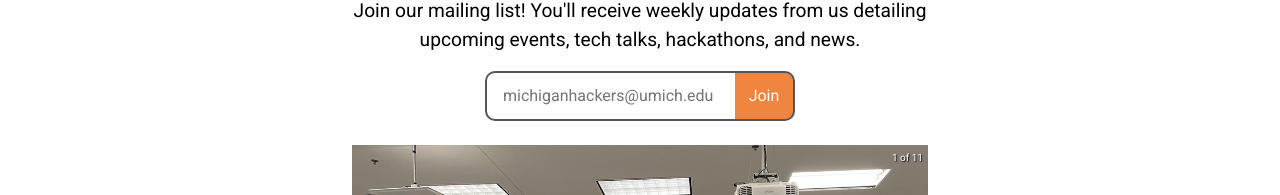
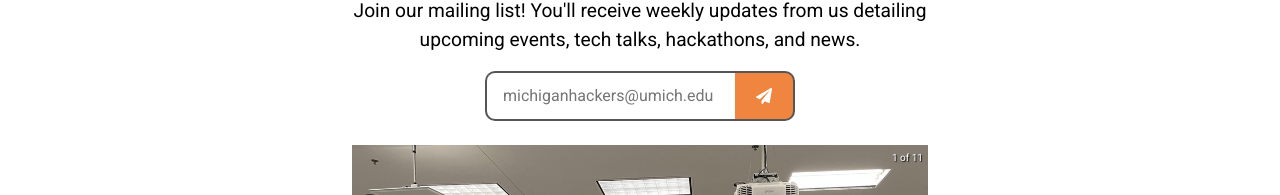
Before and after one commit to michiganhackers/mh-web-new, a React (Create React App) app: page /about in a window 1280 px wide. Shown: the part 587-782 px from the top of the page. Built offline with nearby package versions, Linux system fonts and the light colour scheme; no server answers.

Commit message:
status icons for mailing list form including loading icon

```diff
--- a/src/components/MailingList/MailingList.jsx
+++ b/src/components/MailingList/MailingList.jsx
@@ -1,12 +1,15 @@
+import { FontAwesomeIcon } from "@fortawesome/react-fontawesome";
 import React, { useState } from "react";
 import styled from "styled-components";
-import { StaticP } from "utility/ContentStyles.js";
 
 const EmailForm = styled.form`
     text-align: center;
-    margin: auto;
     padding-bottom: 24px;
+    display: flex;
+    align-items: flex-start;
+    justify-content: center;
 `;
+
 const EmailInputBox = styled.input`
     min-width: 250px;
     border: 2px solid #555;
@@ -16,7 +19,8 @@ const EmailInputBox = styled.input`
     border-bottom-left-radius: 10px;
     padding: 0 16px;
 `;
-const EmailSubmitButton = styled.input`
+
+const EmailSubmitButton = styled.button`
     color: white;
     border: 2px solid #555;
     border-left: 0;
@@ -32,49 +36,104 @@ const EmailSubmitButton = styled.input`
     &:hover {
         background: rgb(222, 103, 63);
     }
+    &:disabled {
+        background: #aaa;
+    }
+    &:disabled:hover {
+        cursor: not-allowed;
+    }
 `;
+
+const LoadingAnimation = styled.span`
+    ${(props) => (props.active ? "animation: spin 2s linear infinite;" : "")}
+    @keyframes spin {
+        0% {
+            transform: rotate(0deg);
+        }
+        100% {
+            transform: rotate(360deg);
+        }
+    }
+    display: flex;
+    justify-content: center;
+    align-items: center;
+`;
+
+const READY_STATUS = "ready";
+const LOADING_STATUS = "loading";
+const SUCCESS_STATUS = "success";
+const FAILURE_STATUS = "failure";
+
+const statusToTitle = {};
+statusToTitle[READY_STATUS] = "Send";
+statusToTitle[LOADING_STATUS] = "Sending...";
+statusToTitle[SUCCESS_STATUS] = "Sent!";
+statusToTitle[FAILURE_STATUS] = "Failed to send";
 
 export default function MailingList() {
     const [address, setAddress] = useState("");
-  const [result, setResult] = useState(null);
+    const [status, setStatus] = useState(READY_STATUS);
+    const [disabled, setDisabled] = useState(false);
 
     async function addEmailToList(e) {
         e.preventDefault();
-    setResult(null);
-
-    // make email post request
-    const response = await fetch('https://api.michhackers.com/email/add', {
-      method: 'POST',
+        setStatus(LOADING_STATUS);
+        setDisabled(true);
+        //make email post request
+        const response = await fetch("https://api.michhackers.com/email/add", {
+            method: "POST",
             headers: {
                 "Content-Type": "application/json"
             },
             body: JSON.stringify({
-        email: address
-      })
+                email: address,
+            }),
         });
 
         // handle error
         if (response.status !== 200) {
-      setResult(`An error occured: ${response.status} ${response.statusText}`);
+            setStatus(FAILURE_STATUS);
+            setDisabled(false);
+            console.error(
+                `An error occured: ${response.status} ${response.statusText}`
+            );
             return;
         }
-
-    // handle successful response
+        setStatus(SUCCESS_STATUS);
         setAddress("");
-    setResult("Successfully added!");
+        setDisabled(false);
     }
 
     return (
         <EmailForm onSubmit={addEmailToList}>
-      {result && <StaticP>{result}</StaticP>}
             <EmailInputBox
                 type="email"
                 value={address}
-        onChange={e => setAddress(e.target.value)}
+                onChange={(e) => {
+                    setAddress(e.target.value);
+                    setStatus(READY_STATUS);
+                    setDisabled(false);
+                }}
                 placeholder="michiganhackers@umich.edu"
                 required
             />
-      <EmailSubmitButton type="submit" value="Join" />
+            <EmailSubmitButton
+                type="submit"
+                disabled={disabled}
+                title={statusToTitle[status]}
+            >
+                <LoadingAnimation active={status === LOADING_STATUS}>
+                    {status === LOADING_STATUS ? (
+                        <FontAwesomeIcon icon={["fas", "spinner"]} />
+                    ) : status === READY_STATUS ? (
+                        <FontAwesomeIcon icon={["fas", "paper-plane"]} />
+                    ) : status === SUCCESS_STATUS ? (
+                        <FontAwesomeIcon icon={["fas", "check"]} />
+                    ) : (
+                        <FontAwesomeIcon icon={["fas", "times"]} />
+                    )}
+                </LoadingAnimation>
+            </EmailSubmitButton>
         </EmailForm>
     );
 }
```
Also changed, not shown: src/App.js (+10 -2 lines). Lines whose indentation alone changed are shown as unchanged.
